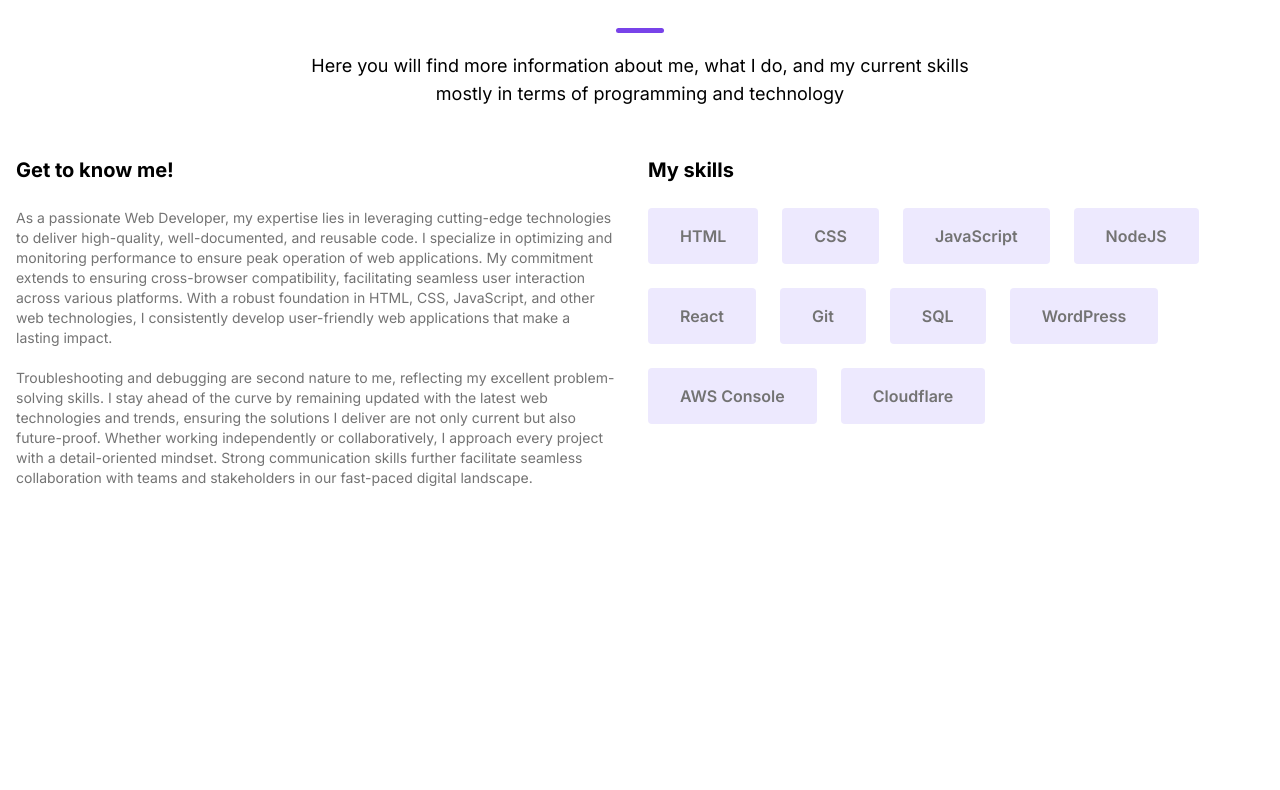
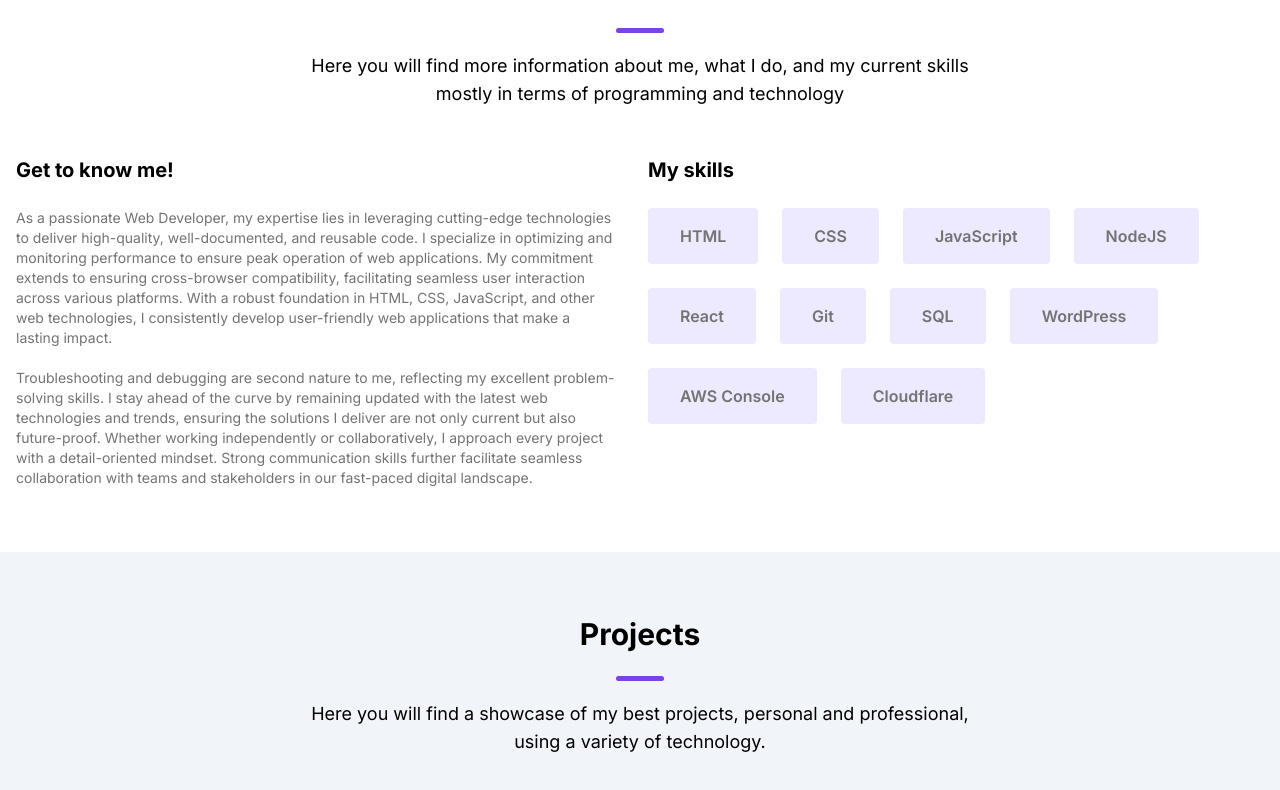
Before and after one commit to lgirao/nextjs-portfolio, a Next.js app: page / in a window 1280 px wide. Shown: the part 578-1368 px from the top of the page. Before the commit the page ends 1130 px from the top, so only its background shows below. Built offline with nearby package versions, Linux system fonts and the light colour scheme.

Commit message:
project section start

```diff
--- /dev/null
+++ b/app/components/projects/Projects.tsx
@@ -0,0 +1,12 @@
+const Projects = () => {
+    return (
+        <section className="py-16 bg-slate-100 w-full">
+            <div className="text-center mb-12">
+                <h1 id="projects" className="text-3xl font-bold mb-12 relative heading-after">Projects</h1>
+                <p className="text-lg max-w-2xl mx-auto my-0">Here you will find a showcase of my best projects, personal and professional, using a variety of technology.</p>
+            </div>
+        </section>
+    )
+}
+
+export default Projects;
--- a/app/page.tsx
+++ b/app/page.tsx
@@ -1,11 +1,13 @@
 import Hero from './components/hero/Hero';
 import About from './components/about/About';
+import Projects from './components/projects/Projects';
 
 export default function Home() {
   return (
     <main className="flex min-h-screen flex-col items-center">
       <Hero />
       <About />
+      <Projects />
     </main>
   )
 }
```
